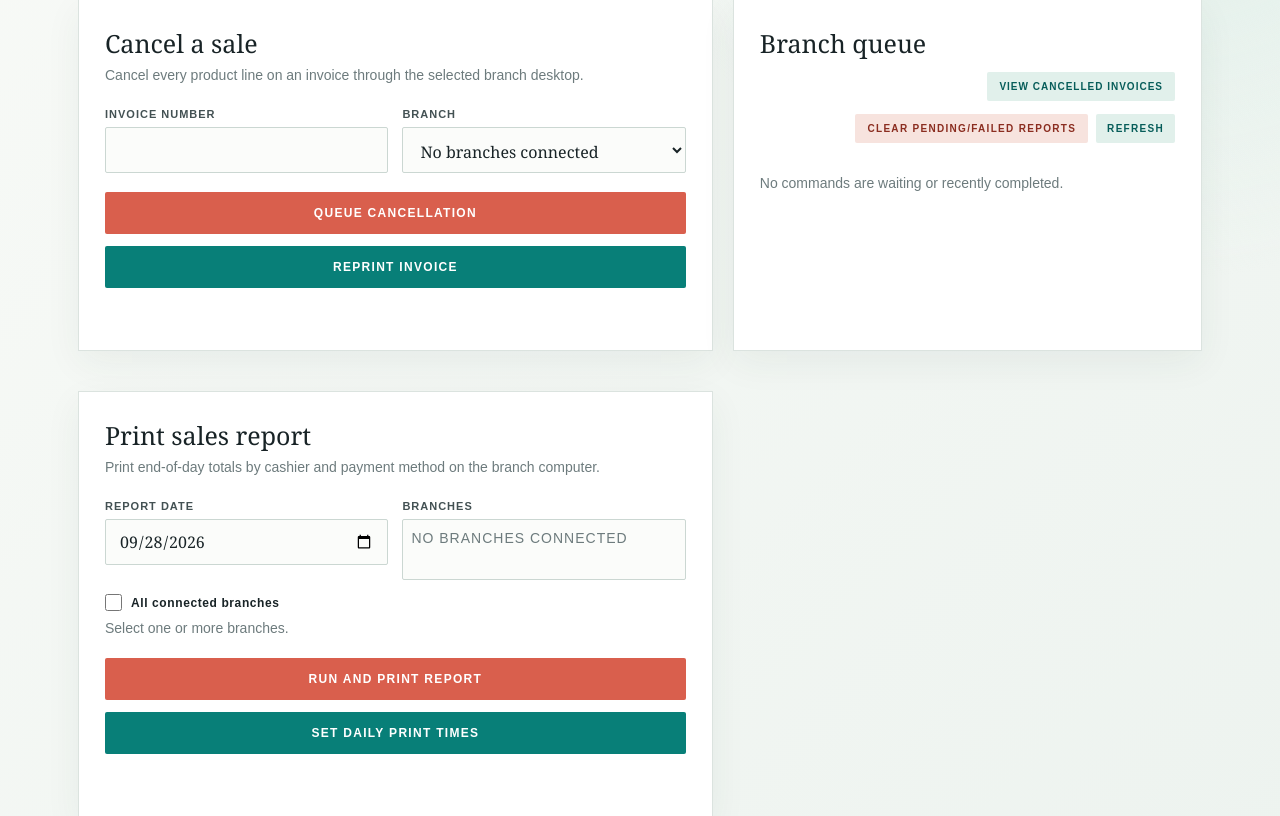
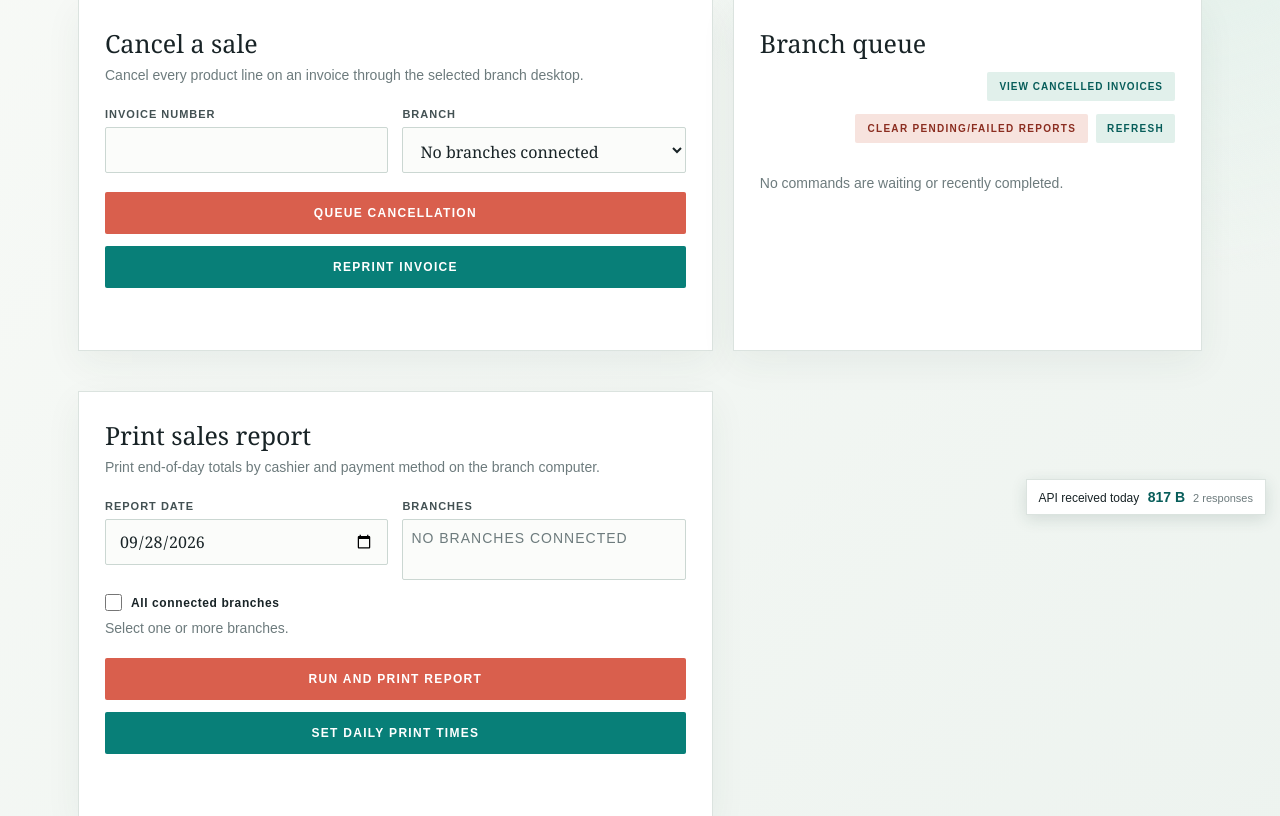
Before and after one commit to Tahsinga/LoraApi01, a Django app: page / in a window 1280 px wide. Shown: the part 271-1087 px from the top of the page. Run offline with Django 5.2, Linux system fonts and the light colour scheme; the visitor is signed in with stand-in values (Sample User, id 1); data that the repository does not hold is empty.

Commit message:
Show daily API bandwidth in web app

```diff
--- /dev/null
+++ b/LoraAPI/config/loraApi/static/loraApi/bandwidth.js
@@ -0,0 +1,69 @@
+(() => {
+  const meter = document.querySelector('#api-bandwidth-meter');
+  if (!meter || !('PerformanceObserver' in window)) return;
+
+  const bytesLabel = meter.querySelector('[data-bandwidth-bytes]');
+  const countLabel = meter.querySelector('[data-bandwidth-count]');
+  const today = () => {
+    const date = new Date();
+    return `${date.getFullYear()}-${String(date.getMonth() + 1).padStart(2, '0')}-${String(date.getDate()).padStart(2, '0')}`;
+  };
+  const storageKey = 'lora-api-bandwidth';
+  let usage = { date: today(), bytes: 0, responses: 0 };
+
+  try {
+    const saved = JSON.parse(localStorage.getItem(storageKey) || 'null');
+    if (saved?.date === today()) usage = saved;
+  } catch (error) {
+    // Keep counting in memory when browser storage is unavailable.
+  }
+
+  const formatBytes = bytes => {
+    if (bytes < 1024) return `${bytes} B`;
+    const units = ['KB', 'MB', 'GB', 'TB'];
+    let value = bytes / 1024;
+    let unit = 0;
+    while (value >= 1024 && unit < units.length - 1) {
+      value /= 1024;
+      unit += 1;
+    }
+    return `${value.toFixed(value < 10 ? 1 : 0)} ${units[unit]}`;
+  };
+
+  const render = () => {
+    if (usage.date !== today()) usage = { date: today(), bytes: 0, responses: 0 };
+    bytesLabel.textContent = formatBytes(usage.bytes);
+    countLabel.textContent = `${usage.responses} ${usage.responses === 1 ? 'response' : 'responses'}`;
+  };
+
+  const observer = new PerformanceObserver(entries => {
+    render();
+    for (const entry of entries.getEntries()) {
+      if (!entry.name.startsWith(`${location.origin}/api/`)) continue;
+      usage.bytes += entry.transferSize || 0;
+      usage.responses += 1;
+    }
+    try {
+      localStorage.setItem(storageKey, JSON.stringify(usage));
+    } catch (error) {
+      // The visible total remains available for this page session.
+    }
+    render();
+  });
+
+  observer.observe({ type: 'resource', buffered: true });
+  window.addEventListener('storage', event => {
+    if (event.key !== storageKey || !event.newValue) return;
+    try {
+      const saved = JSON.parse(event.newValue);
+      if (saved.date === today()) {
+        usage = saved;
+        render();
+      }
+    } catch (error) {
+      return;
+    }
+  });
+  window.setInterval(render, 60000);
+  render();
+})();
--- /dev/null
+++ b/LoraAPI/config/loraApi/templates/loraApi/_bandwidth_meter.html
@@ -0,0 +1,13 @@
+{% load static %}
+<style>
+  #api-bandwidth-meter { position:fixed; right:14px; bottom:14px; z-index:40; display:flex; align-items:baseline; gap:8px; padding:9px 12px; color:#182326; background:#fff; border:1px solid #dbe3df; box-shadow:0 4px 16px rgba(28,62,54,.14); font:12px Arial,sans-serif; }
+  #api-bandwidth-meter strong { color:#075d5a; font-size:14px; }
+  #api-bandwidth-meter small { color:#6d7b7d; font-size:11px; }
+  @media (max-width:520px) { #api-bandwidth-meter { right:8px; bottom:8px; gap:6px; padding:7px 9px; font-size:11px; } }
+</style>
+<aside id="api-bandwidth-meter" aria-label="API response data received today" title="Browser-measured same-origin API response transfer today. Request uploads are not included; values are stored in this browser.">
+  <span>API received today</span>
+  <strong data-bandwidth-bytes>0 B</strong>
+  <small data-bandwidth-count>0 responses</small>
+</aside>
+<script src="{% static 'loraApi/bandwidth.js' %}" defer></script>
--- a/LoraAPI/config/loraApi/templates/loraApi/dashboard.html
+++ b/LoraAPI/config/loraApi/templates/loraApi/dashboard.html
@@ -411,5 +411,6 @@
   document.querySelector('#refresh').addEventListener('click', refreshQueue);
   refreshQueue(); refreshBranches(); setInterval(refreshQueue, 8000); setInterval(refreshBranches, 5000);
 </script>
+{% include 'loraApi/_bandwidth_meter.html' %}
 </body>
 </html>
--- a/LoraAPI/config/loraApi/templates/loraApi/history.html
+++ b/LoraAPI/config/loraApi/templates/loraApi/history.html
@@ -112,5 +112,6 @@
   loadHistory();
   setInterval(loadHistory, 30000);
 </script>
+{% include 'loraApi/_bandwidth_meter.html' %}
 </body>
 </html>
--- a/LoraAPI/config/loraApi/templates/loraApi/main_stock.html
+++ b/LoraAPI/config/loraApi/templates/loraApi/main_stock.html
@@ -808,5 +808,6 @@
     loadStockTransfers();
   }, 5000);
 </script>
+{% include 'loraApi/_bandwidth_meter.html' %}
 </body>
 </html>
--- a/LoraAPI/config/loraApi/templates/loraApi/product_movements.html
+++ b/LoraAPI/config/loraApi/templates/loraApi/product_movements.html
@@ -134,5 +134,6 @@
   setInterval(loadBranches, 10000);
   loadMovements();
 </script>
+{% include 'loraApi/_bandwidth_meter.html' %}
 </body>
 </html>
--- a/LoraAPI/config/loraApi/templates/loraApi/users.html
+++ b/LoraAPI/config/loraApi/templates/loraApi/users.html
@@ -93,5 +93,6 @@
   search.addEventListener('input', () => { const query = search.value.trim().toLowerCase(); users.forEach(user => { user.hidden = !user.dataset.username.includes(query); }); });
   document.querySelectorAll('.password-toggle').forEach(button => button.addEventListener('click', () => { const form = button.closest('.user').querySelector('.password-form'); form.classList.toggle('open'); button.textContent = form.classList.contains('open') ? 'Close password form' : 'Change password'; }));
 </script>
+{% include 'loraApi/_bandwidth_meter.html' %}
 </body>
 </html>
```
